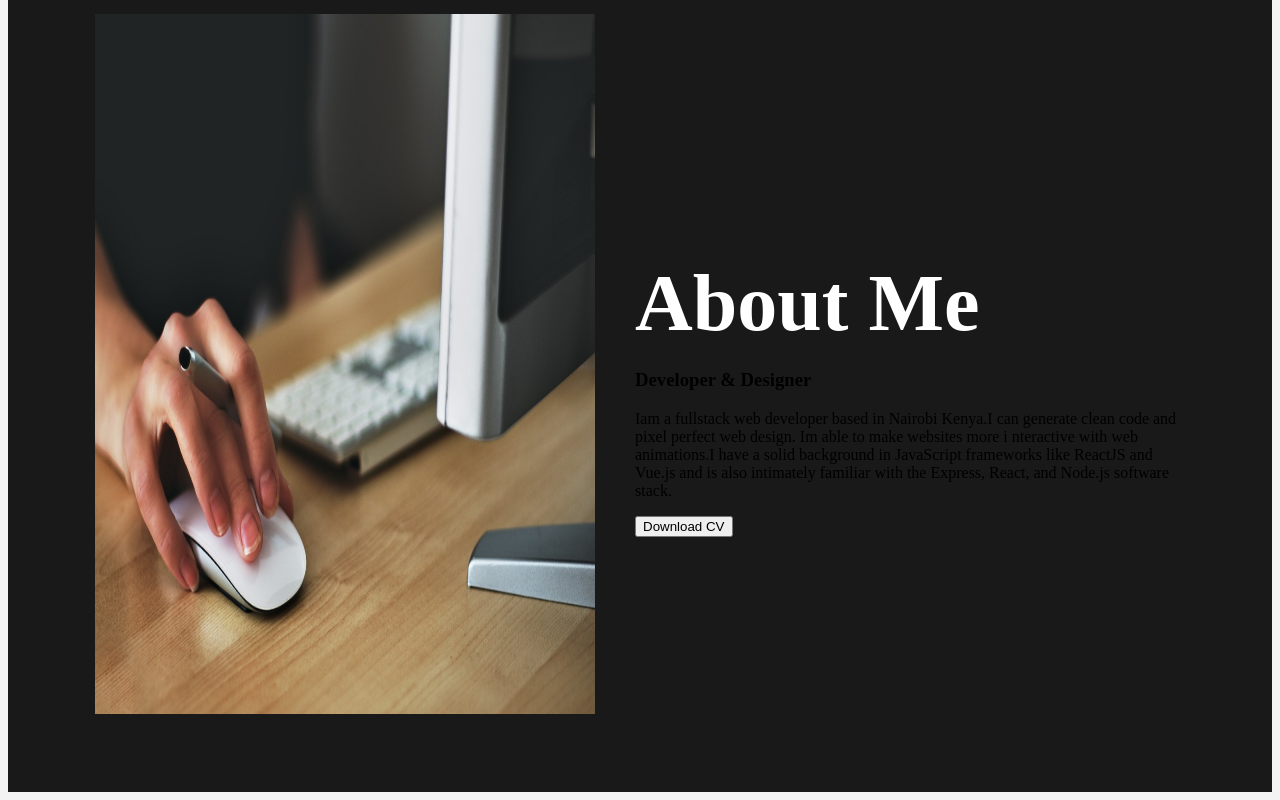
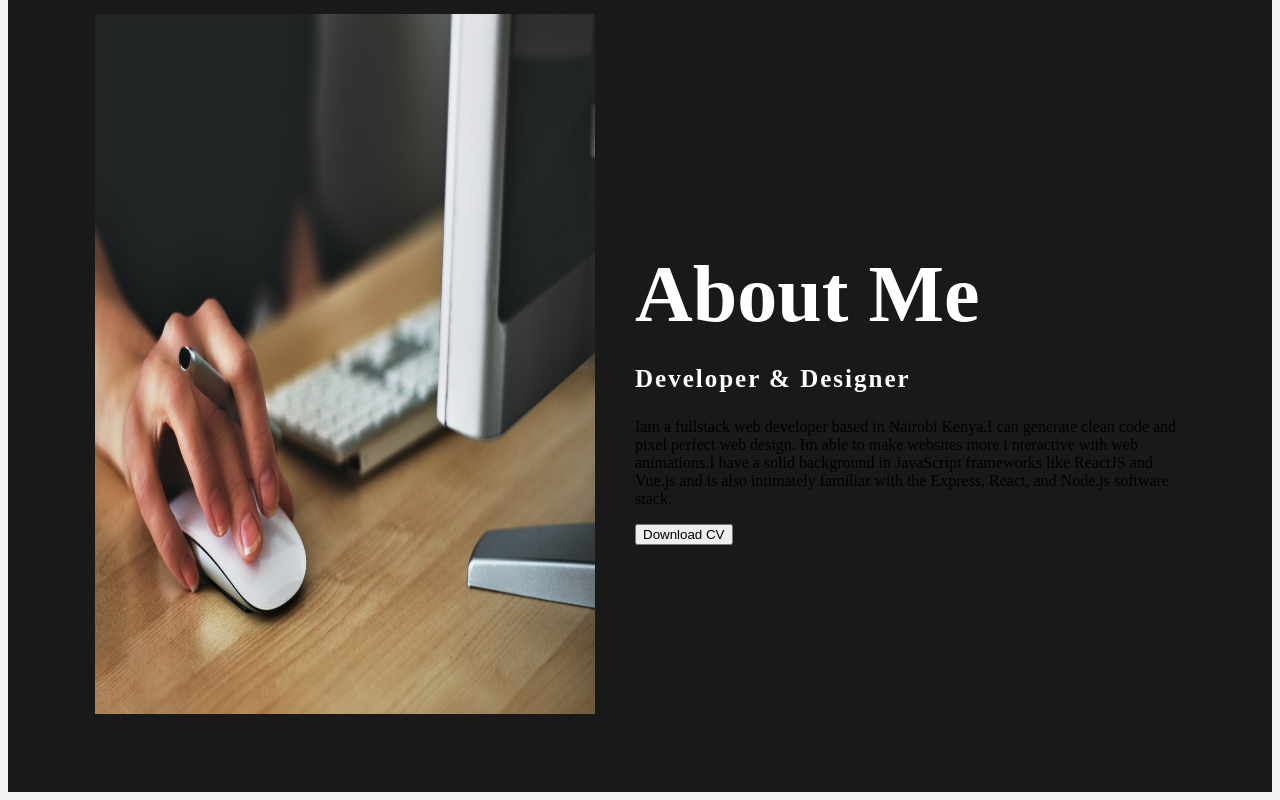
Before and after one commit to Jane-Wandia/MY-PORTFOLIO, a plain HTML site: page index.html in a window 1280 px wide. Shown: the part 858-1658 px from the top of the page. Drawn offline with Linux system fonts and the light colour scheme.

Commit message:
added a h3

```diff
--- a/styles.css
+++ b/styles.css
@@ -106,3 +106,11 @@ header nav ul li a:hover{
     text-transform: capitalize;
     margin-bottom: 20px;
 }
+
+.about-text h3{
+    color: white;
+    font-size: 25px;
+    text-transform: capitalize;
+    margin-bottom: 25px;
+    letter-spacing: 2px;
+}
```
